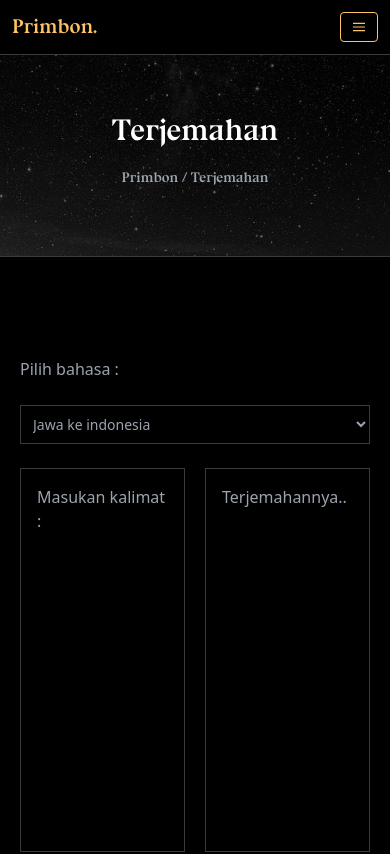
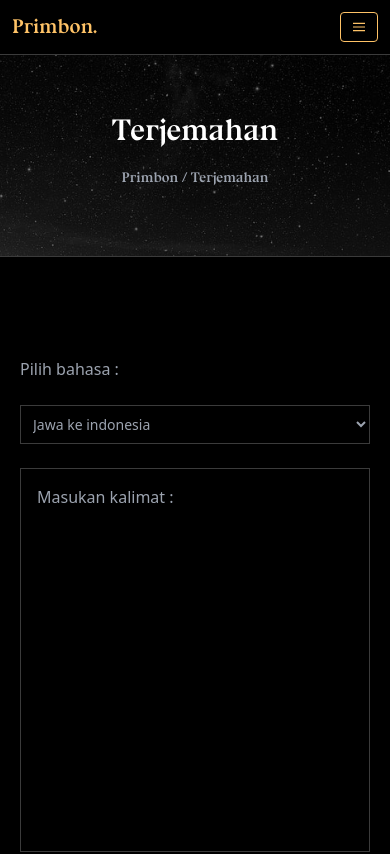
Before and after one commit to Degovan/primbon-jawa, a Vue app: page /terjemahan in a window 390 px wide. Shown: the top 854 px of the page. Built offline with nearby package versions, Linux system fonts and the light colour scheme; a web font is replaced by a local one; what v-calendar would draw is missing.

Commit message:
fix: layouts and translate

```diff
--- a/src/views/Terjemahan.vue
+++ b/src/views/Terjemahan.vue
@@ -17,7 +17,7 @@
           <option value="4">indonesia ke jawa (Krama Lugu)</option>
         </select>
         <br /><br />
-        <div class="wrapper-translate flex gap-5">
+        <div class="wrapper-translate lg:flex grid grid-cols-1 gap-5">
           <textarea
             name=""
             id="kotakkalimat"
@@ -32,7 +32,7 @@
             class="w-full p-4 border bg-black border-secondary h-96 resize-none text-gray-400 outline-none"
             placeholder="Terjemahannya.."
             readonly
-            >{{ this.translategan }}</textarea
+            >{{ this.hasiltranslate }}</textarea
           >
         </div>
       </form>
```
